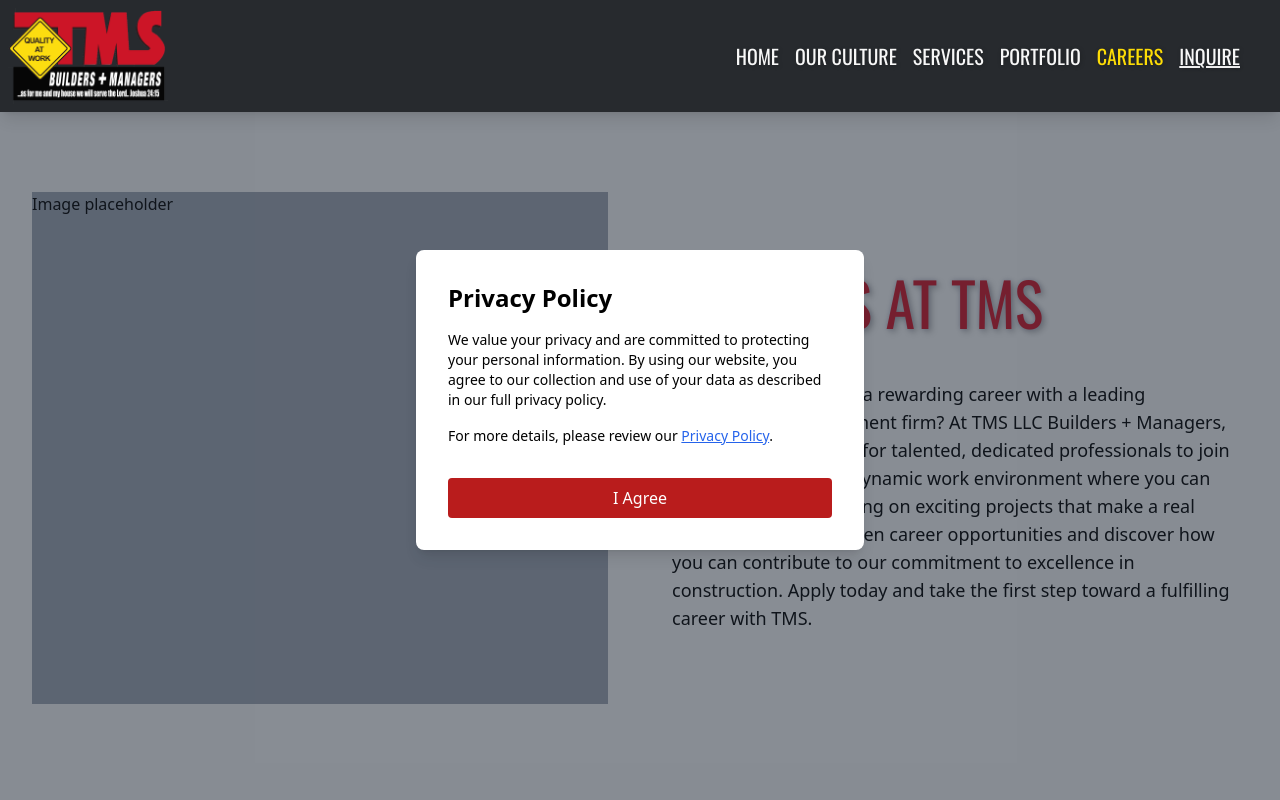
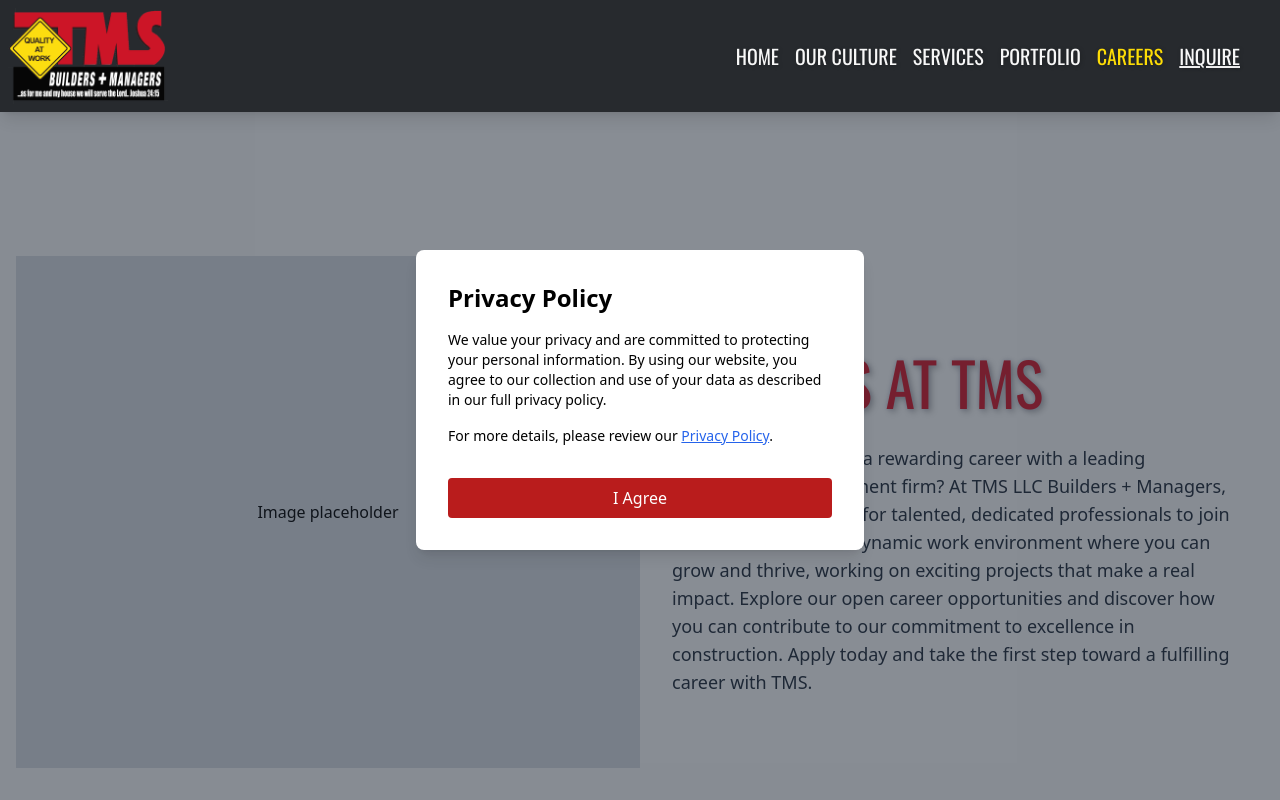
Before and after one commit to powellniki/tms-client, a Next.js app: page /careers in a window 1280 px wide. Shown: the top 800 px of the page. Built offline with nearby package versions, Linux system fonts and the light colour scheme.

Commit message:
careers page spacing

```diff
--- a/pages/careers/index.js
+++ b/pages/careers/index.js
@@ -5,15 +5,16 @@
 export default function Careers() {
     return (
         <main className="w-screen">
-            <div className="flex flex-col lg:flex-row lg:mt-12">
-                <div className="bg-gray-400 h-[24rem] md:h-[28rem] lg:h-[32rem] lg:w-1/2 lg:m-8">
+
+            <div className="flex flex-col lg:flex-row p-4 md:mt-24 md:mb-24 lg:mt-32 lg:mb-32">
+                <div className="lg:w-1/2 w-full bg-gray-300 h-[32rem] lg:h-[32rem] aspect-w-16 aspect-h-9 flex items-center justify-center">
                     Image placeholder
                 </div>
-                <div className="lg:w-1/2 m-4 md:m-8 lg:m-8 lg:pt-4">
-                    <h1 className="uppercase font-heading text-tms-red text-5xl lg:text-6xl text-shadow-lg pt-8 md:pt-8 lg:pt-16">
+                <div className="lg:w-1/2 w-full mt-4 lg:mt-16 p-4 lg:p-8">
+                    <h1 className="uppercase text-tms-red font-heading text-5xl xl:text-6xl md:leading-snug text-shadow-lg mb-4 lg:mb-8">
                         Careers at TMS
                     </h1>
-                    <p className="pt-8 lg:pt-12 lg:pr-4 text-md lg:text-lg">
+                    <p className="text-gray-800 text-md lg:text-lg">
                         Are you ready to build a rewarding career with a leading construction management firm?
                         At TMS LLC Builders + Managers, we are always looking for talented, dedicated professionals
                         to join our team. We offer a dynamic work environment where you can grow and thrive, working
```
